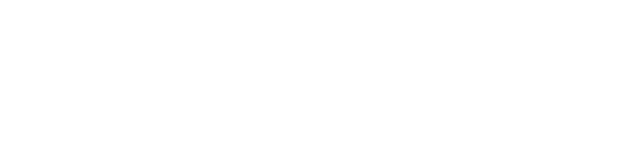
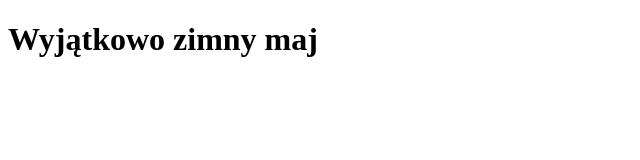
Before and after one commit to AdamBecker85/v3, a plain HTML site: page index.html in a window 1280 px wide. Shown: the whole page, without its empty margins (0-640 px from the left). Drawn offline with Linux system fonts and the light colour scheme; files that its build step writes are made by us from their sources.

Commit message:
Add song title

```diff
--- a/index.html
+++ b/index.html
@@ -11,6 +11,6 @@
         <link rel="stylesheet" href="style.css">
     </head>
     <body>
-
+      <h1>Wyjątkowo zimny maj</h1>
     </body>
 </html>
```
